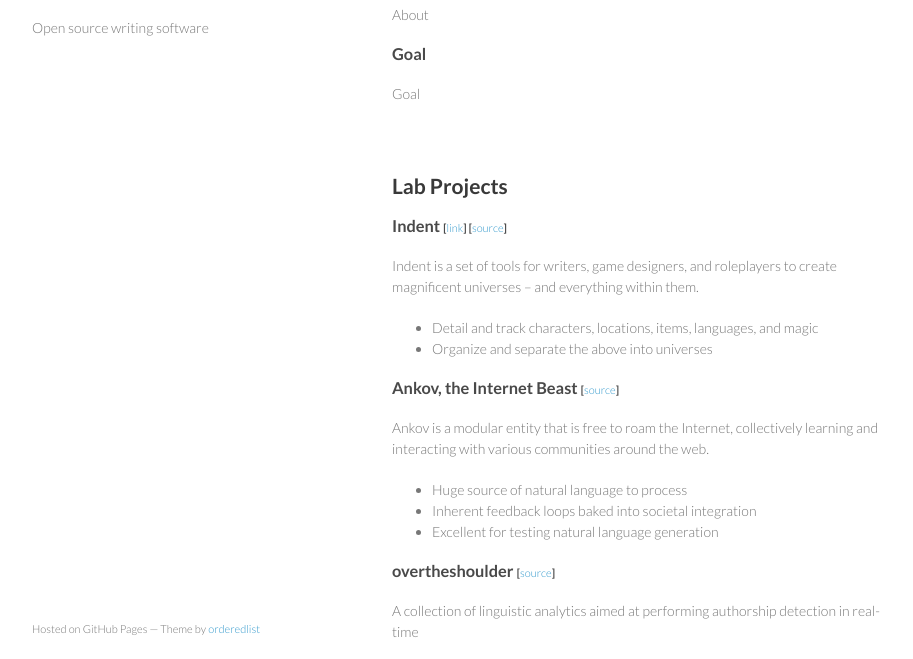
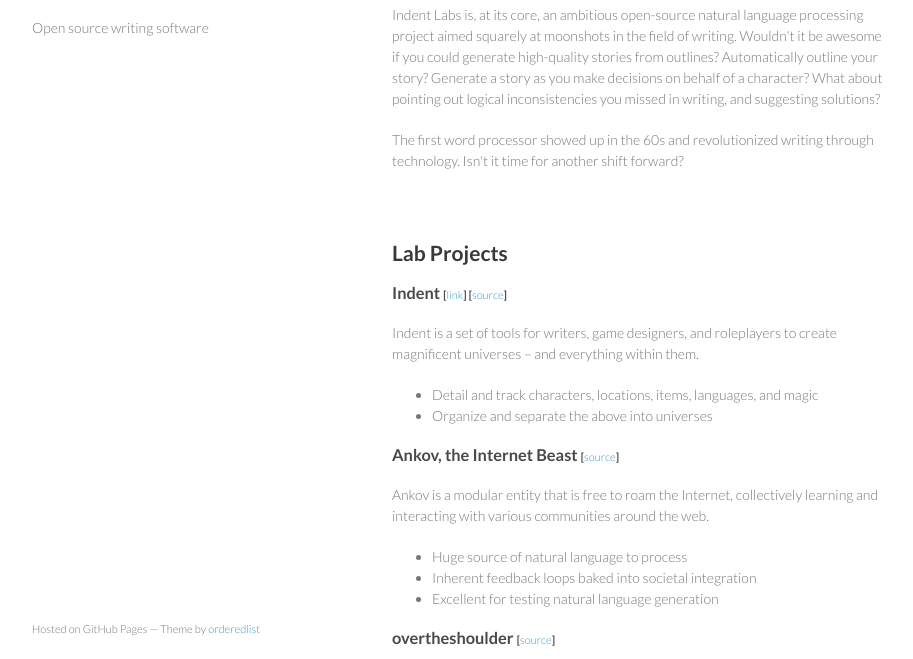
Before and after one commit to indentlabs/indentlabs.github.io, a plain HTML site: page index.html in a window 1280 px wide. Shown: the part 92-751 px from the top of the page, without its empty margins (178-1091 px from the left). Drawn offline with Linux system fonts and the light colour scheme.

Commit message:
Update index.html

```diff
--- a/index.html
+++ b/index.html
@@ -3,7 +3,7 @@
   <head>
     <meta charset="utf-8">
     <meta http-equiv="X-UA-Compatible" content="chrome=1">
-    <title>Indent Labs by drusepth</title>
+    <title>Indent Labs</title>
 
     <link rel="stylesheet" href="stylesheets/styles.css">
     <link rel="stylesheet" href="stylesheets/github-light.css">
@@ -24,15 +24,17 @@
           About
         </h3>
         <p>
-          About
+          Indent Labs is, at its core, an ambitious open-source natural language processing
+          project aimed squarely at moonshots in the field of writing. Wouldn't it be awesome
+          if you could generate high-quality stories from outlines? Automatically outline your
+          story? Generate a story as you make decisions on behalf of a character? What about
+          pointing out logical inconsistencies you missed in writing, and suggesting solutions?
+        </p>
+        <p>
+          The first word processor showed up in the 60s and revolutionized writing through
+          technology. Isn't it time for another shift forward?
         </p>
 
-        <h3>
-          Goal
-        </h3>
-        <p>
-          Goal
-        </p>
       </section>
 
       <section>
```
